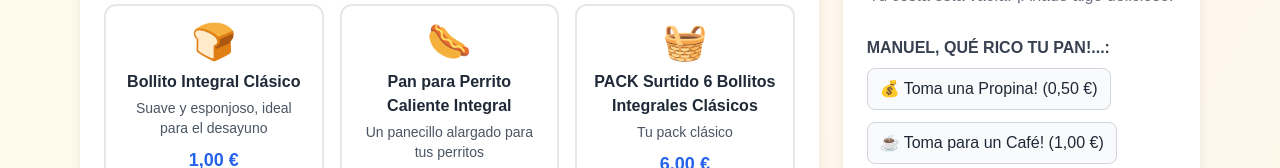
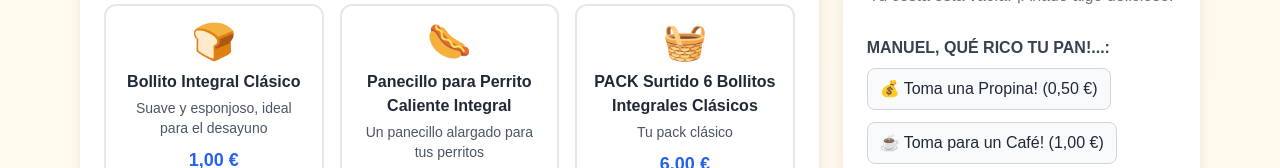
Before and after one commit to ruiznietocom-web/panes4, a React (Create React App) app: page /bollitos in a window 1280 px wide. Shown: the part 364-532 px from the top of the page. Built offline with nearby package versions, Linux system fonts and the light colour scheme.

Commit message:
Update products.js

```diff
--- a/src/data/products.js
+++ b/src/data/products.js
@@ -77,7 +77,7 @@ export const extras = [
 export const bollitos = [
   { id: 1, name: "Bollito Integral Clásico", description: "Suave y esponjoso, ideal para el desayuno", image: "🍞", price: 1 },
 
-  { id: 1.05, name: "Pan para Perrito Caliente Integral ", description: "Un panecillo alargado para tus perritos", image: "🌭", price: 1 },
+  { id: 1.05, name: "Panecillo para Perrito Caliente Integral ", description: "Un panecillo alargado para tus perritos", image: "🌭", price: 1 },
 
 
   { id: 1.06, name: "PACK Surtido 6 Bollitos Integrales Clásicos", description: "Tu pack clásico", image: "🧺", price: 6 },
```
